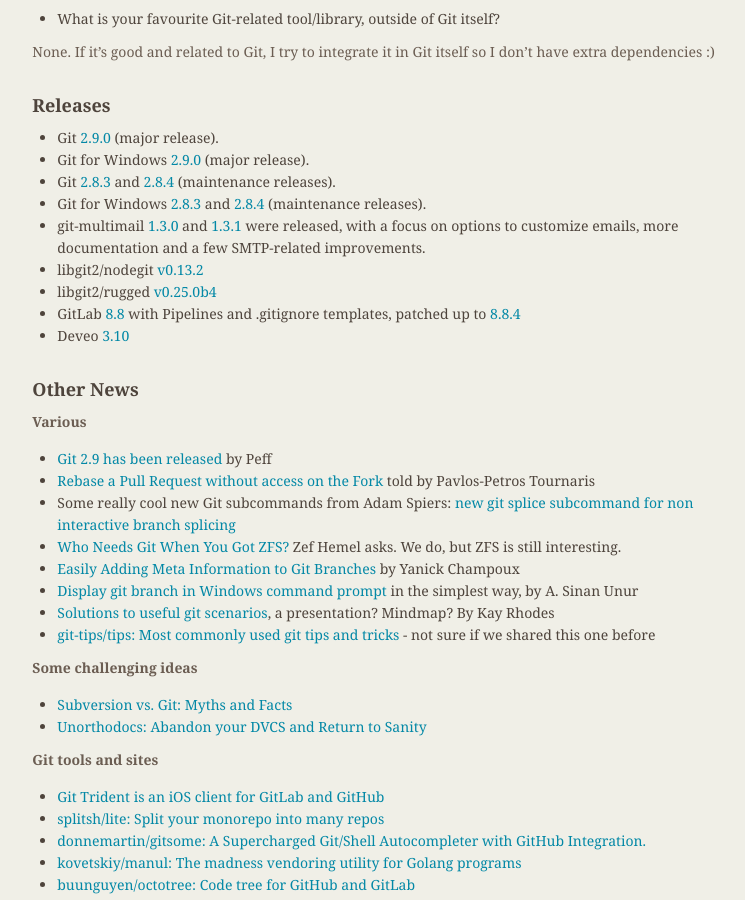
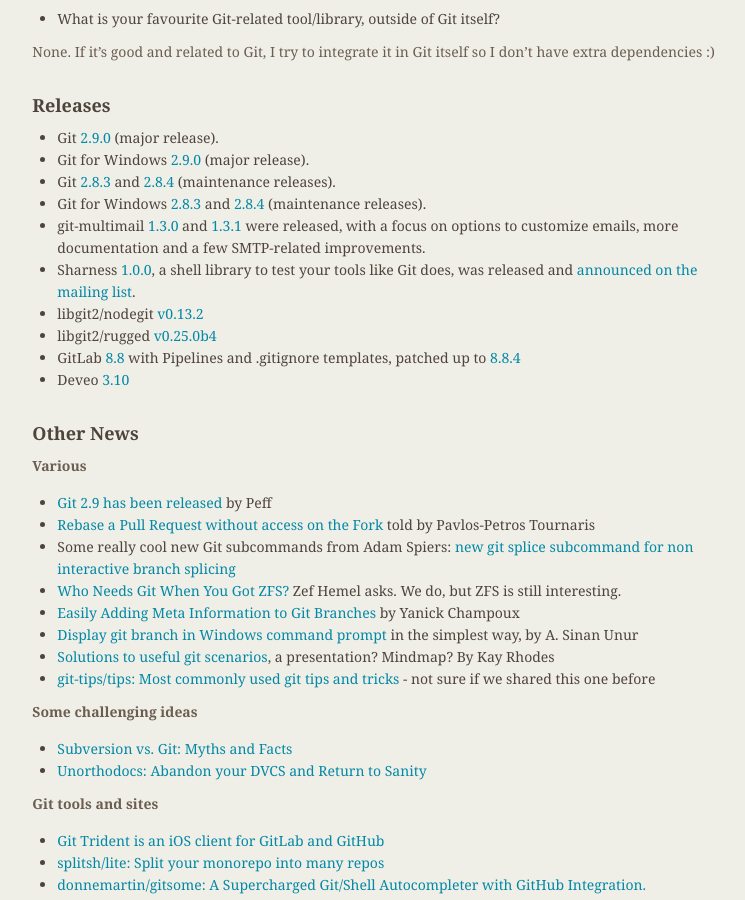
Before and after one commit to git/git.github.io, a Jekyll site: the page built from rev_news/drafts/edition-16.md, in a window 1280 px wide and 900 px high, scrolled down 3729 px. Shown: the whole window, without its empty margins (339-1084 px from the left). Built offline with Jekyll 4.4.1, drawn with Linux system fonts in a browser that asks for light colours.

Commit message:
rn-16: add Sharness 1.0.0 release

```diff
--- a/rev_news/drafts/edition-16.md
+++ b/rev_news/drafts/edition-16.md
@@ -255,6 +255,9 @@
   [1.3.1](https://github.com/git-multimail/git-multimail/releases/tag/1.3.1) were released,
   with a focus on options to customize emails, more documentation and
   a few SMTP-related improvements.
+* Sharness [1.0.0](https://github.com/chriscool/sharness/releases/tag/v1.0.0),
+  a shell library to test your tools like Git does, was released and
+  [announced on the mailing list](http://thread.gmane.org/gmane.comp.version-control.git/297324).
 * libgit2/nodegit [v0.13.2](https://github.com/nodegit/nodegit/releases/tag/v0.13.2)
 * libgit2/rugged [v0.25.0b4](https://github.com/libgit2/rugged/releases/tag/v0.25.0b4)
 * GitLab [8.8](https://about.gitlab.com/2016/05/22/gitlab-8-8-released/) with Pipelines and .gitignore templates, patched up to [8.8.4](https://about.gitlab.com/2016/06/09/gitlab-8-dot-8-dot-4-released/)
```
